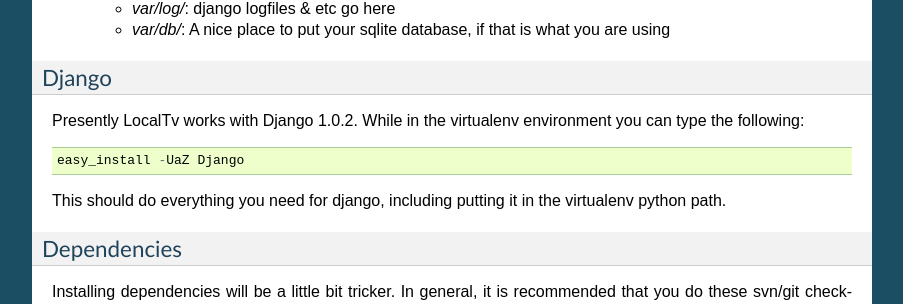
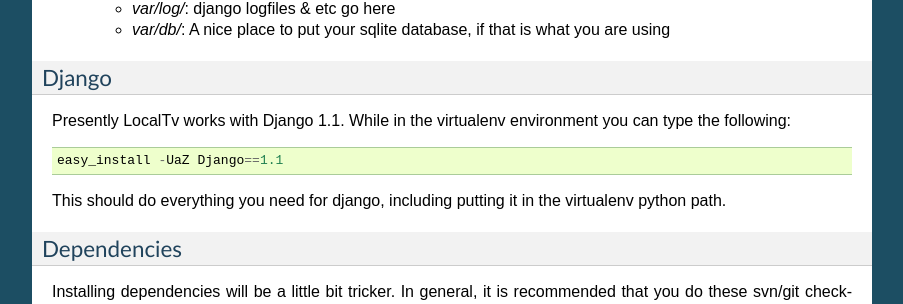
Before and after one commit to pculture/mirocommunity, a Sphinx documentation site: the page built from docs/source/installation.rst, in a window 1280 px wide and 1400 px high, scrolled down 1304 px. Shown: the part 148-452 px from the top of the window, without its empty margins (198-1101 px from the left). Built offline with Sphinx 7.4.7, drawn with Linux system fonts in a browser that asks for light colours; some of the changed text lies outside the part shown.

Commit message:
update installation instructions

```diff
--- a/docs/source/installation.rst
+++ b/docs/source/installation.rst
@@ -110,10 +110,10 @@
 Django
 ------
 
-Presently LocalTv works with Django 1.0.2.  While in the virtualenv
+Presently LocalTv works with Django 1.1.  While in the virtualenv
 environment you can type the following::
 
-    easy_install -UaZ Django
+    easy_install -UaZ Django==1.1
 
 This should do everything you need for django, including putting it in
 the virtualenv python path.
@@ -221,12 +239,13 @@
 
     import sys; sys.__plen = len(sys.path)
     ./setuptools-0.6c8-py2.5.egg
-    ./Django-1.0.2_final-py2.5.egg
-    ../../../src/django-evolution
+    ./Django-1.1-py2.5.egg
+    ../../../src/south
     ../../../src/DjangoOpenid
     ../../../src/LocalTv
     ../../../src/VidScraper
     ../../../src/djpagetabs
+    ../../../src/djvideo
     ../../../djangoproject
     import sys; new=sys.path[sys.__plen:]; del sys.path[sys.__plen:]; p=getattr(sys,'__egginsert',0); sys.path[p:p]=new; sys.__egginsert = p+len(new)
 
```
Also changed, not shown: other parts of docs/source/installation.rst (+19 -0 lines).
